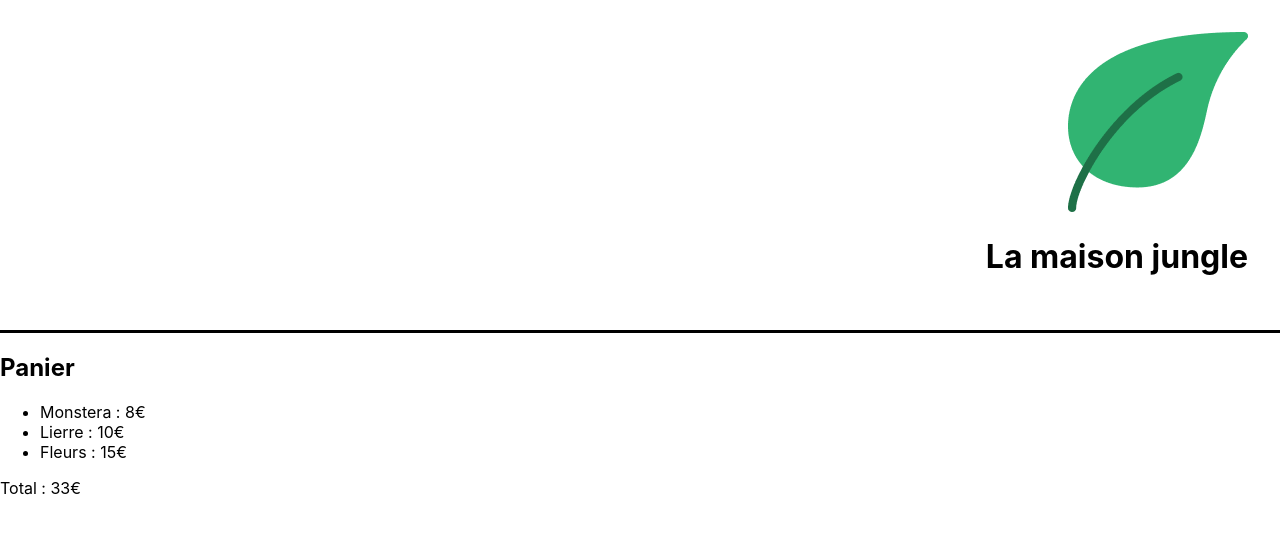
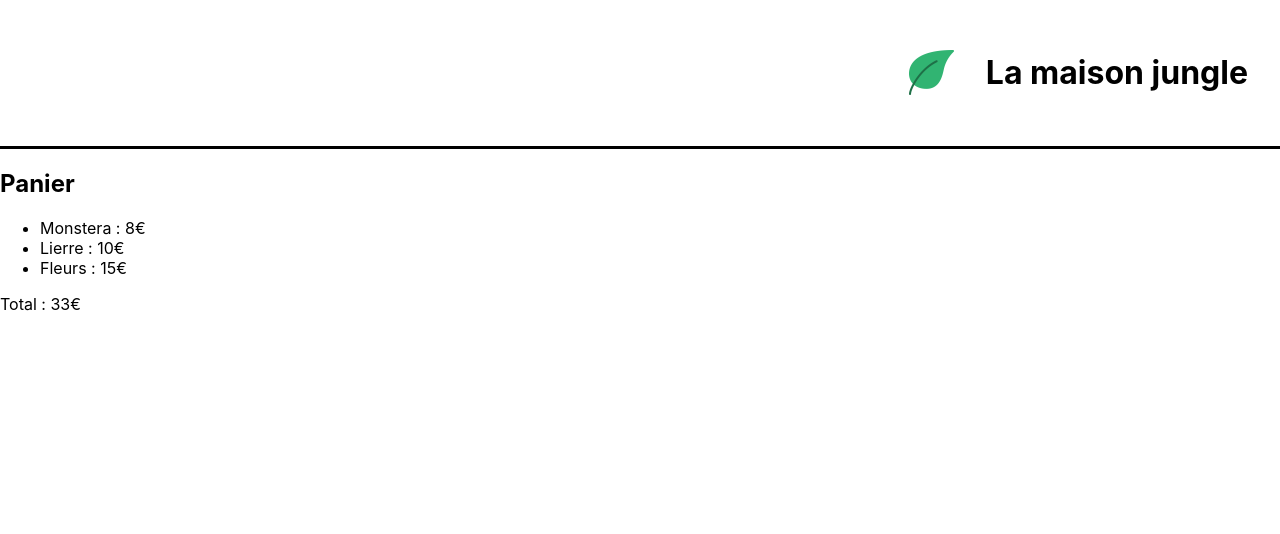
Before and after one commit to OpenClassrooms-Student-Center/7008001-Debutez-avec-React, a React (Create React App) app: page / in a window 1280 px wide. Shown: the top 534 px of the page. Built offline with nearby package versions, Linux system fonts and the light colour scheme.

Commit message:
P2C2begin

```diff
--- a/src/components/Banner.js
+++ b/src/components/Banner.js
@@ -5,8 +5,8 @@ function Banner() {
 	const title = 'La maison jungle'
 	return (
 		<div className='lmj-banner'>
-			<img src={logo} alt='logo-la-maison-jungle' />
-			<h1>{title}</h1>
+			<img src={logo} alt='logo-la-maison-jungle' className='lmj-logo' />
+			<h1 className='lmj-title'>{title}</h1>
 		</div>
 	)
 }
--- a/src/styles/Banner.css
+++ b/src/styles/Banner.css
@@ -3,4 +3,17 @@
 	text-align: right;
 	padding: 32px;
 	border-bottom: solid 3px black;
+	display: flex;
+	justify-content: flex-end;
+	flex-direction: row;
+	align-items: center;
 }
+
+.lmj-title {
+	padding-left: 32px;
+}
+
+.lmj-logo {
+	height: 45px;
+	width: 45px;
+}
```
